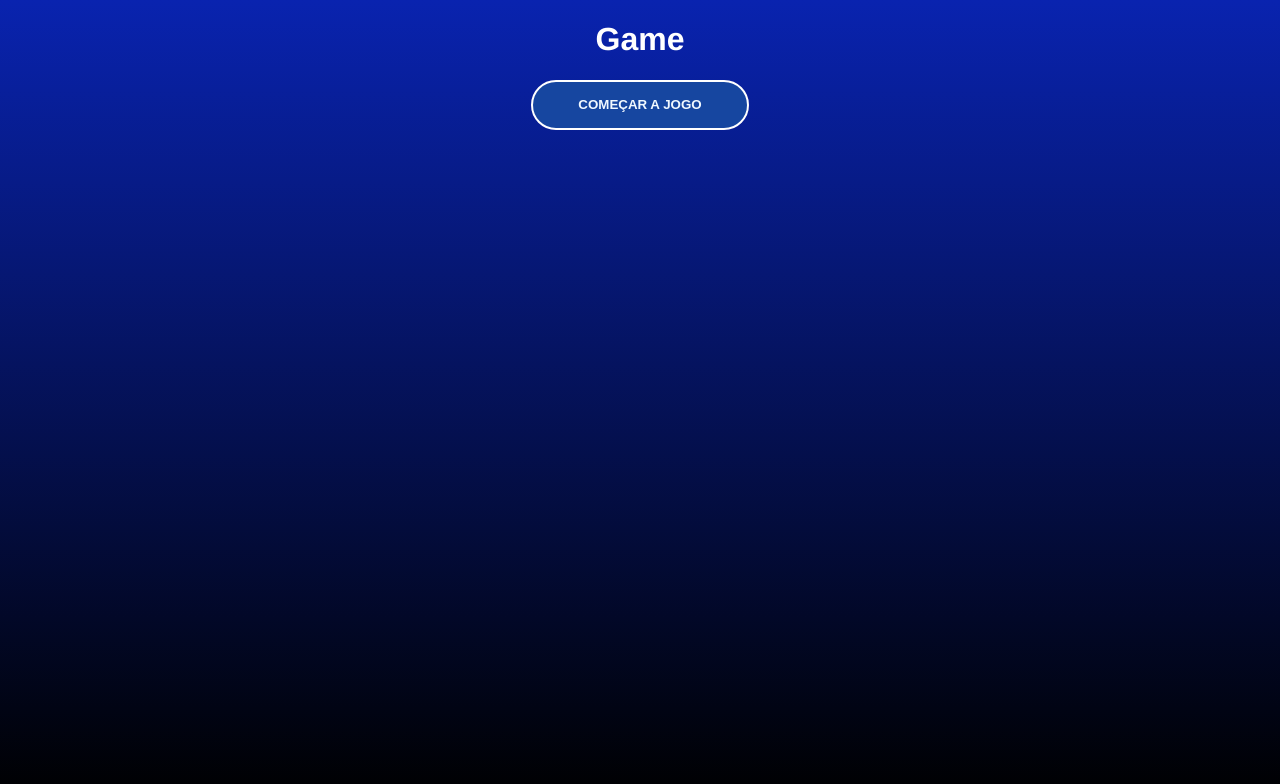
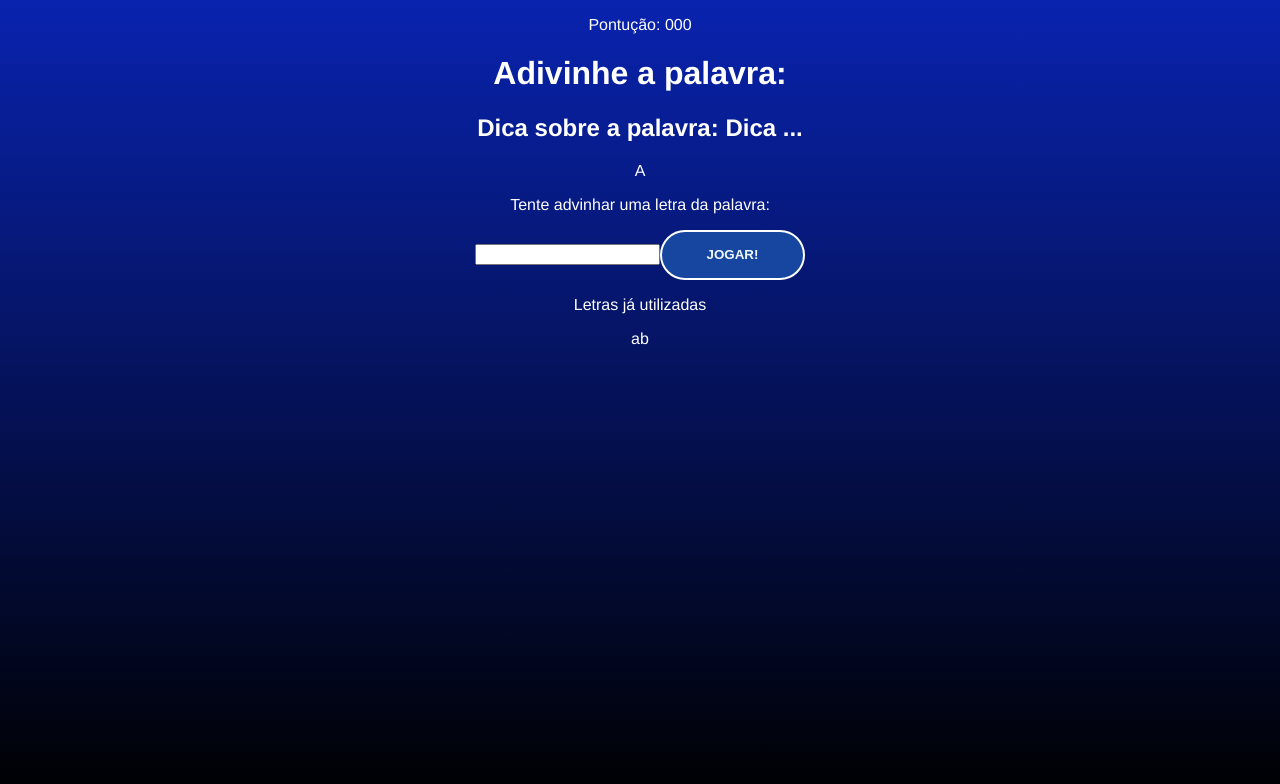
Before and after one commit to fh3mrique/EstudosReact, a React (Vite) app in the folder 06 - PROJETO/secretword/: page / in a window 1280 px wide. Both pictures are taken after a click on the button "COMEÇAR A JOGO". Shown: the top 784 px of the page. Built offline with nearby package versions, Linux system fonts and the light colour scheme.

Commit message:
Estruturando componente Game

```diff
--- a/06 - PROJETO/secretword/src/components/Game.jsx
+++ b/06 - PROJETO/secretword/src/components/Game.jsx
@@ -2,9 +2,30 @@
 
 const Game = ({verificaLetra}) =>  {
   return (
-    <div>
-        <h1>Game</h1>
-        <button onClick={verificaLetra}>Começar a jogo</button>
+    <div className="game">
+      <p className="pontos">
+        <span>Pontução: 000</span>
+      </p>
+      <h1>Adivinhe a palavra:</h1>
+      <h2 className="dica">
+        Dica sobre a palavra: <span>Dica ...</span>
+      </h2>
+      <div className="palavraContainer">
+        <span className="letra">A</span>
+        <span className="blankSquare"></span>
+      </div>
+      <div className="letraContainer">
+        <p>Tente advinhar uma letra da palavra:</p>
+        <form>
+          <input type="text" name="letra" maxLength="1" required />
+          <button>Jogar!</button>
+        </form>
+      </div>
+      <div className="letrasErradasContainer">
+        <p>Letras já utilizadas</p>
+        <span>a</span>
+        <span>b</span>
+      </div>
     </div>
   )
 }
```
